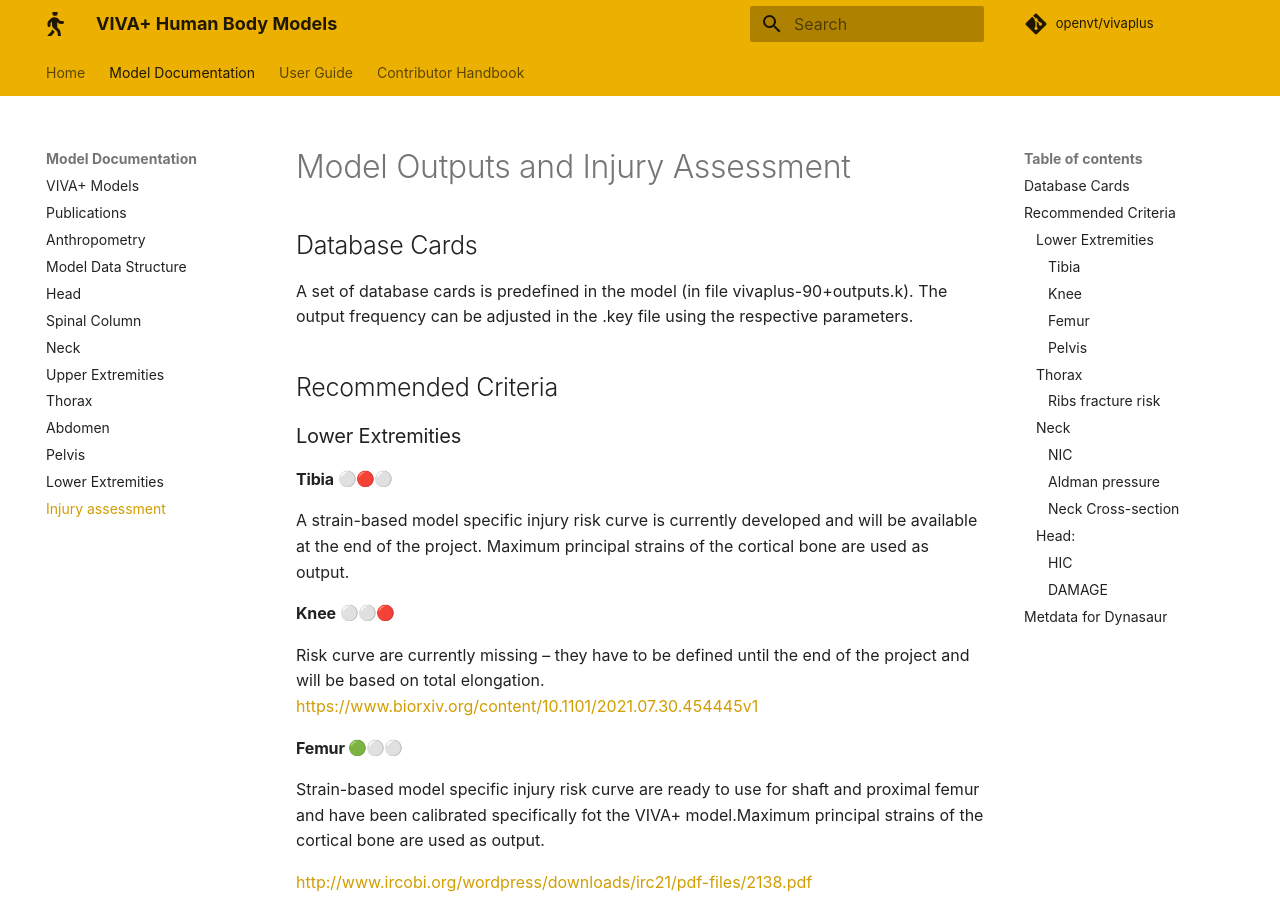
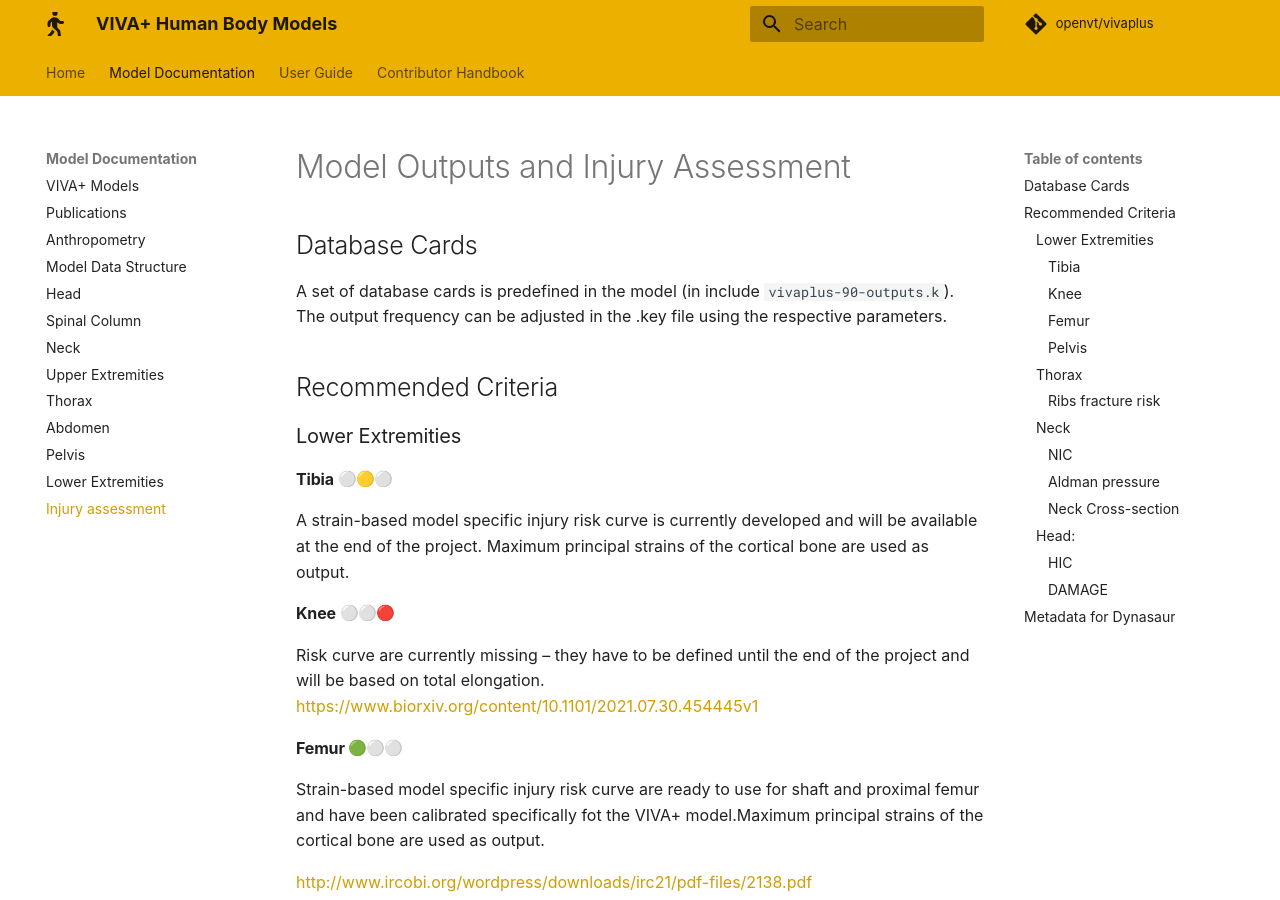
Before and after one commit to jobindjohn/vivaplus_v0.2, an MkDocs documentation site: the page built from docs/model-doc/80-injury-assessment.md, in a window 1280 px wide and 900 px high. Built offline with MkDocs 1.6.1 and Material for MkDocs 9.7.7, drawn with Linux system fonts in a browser that asks for light colours; emoji names are drawn with the system emoji font; some web fonts are replaced; some of the changed text lies outside the part shown.

Commit message:
Fixed typos

```diff
--- a/docs/model-doc/80-injury-assessment.md
+++ b/docs/model-doc/80-injury-assessment.md
@@ -2,14 +2,14 @@
 
 ## Database Cards
 
-A set of database cards is predefined in the model (in file vivaplus-90+outputs.k). The output frequency can be adjusted in the .key file using the respective parameters.
+A set of database cards is predefined in the model (in include `vivaplus-90-outputs.k`). The output frequency can be adjusted in the .key file using the respective parameters.
 
 
 ## Recommended Criteria
 
 ### Lower Extremities
 
-#### Tibia :white_circle::red_circle::white_circle:
+#### Tibia :white_circle::yellow_circle::white_circle:
 
 A strain-based model specific injury risk curve is currently developed and will be available at the end of the project. Maximum principal strains of the cortical bone are used as output.
 
@@ -60,6 +60,6 @@
 Head rotations will be validated for pedestrian loadcase.Outputs from the seatbelt accelerometer, positioned at the head CoG should be used.
 
 
-## Metdata for Dynasaur
+## Metadata for Dynasaur
 
-The .def files including the object IDs and calculation procedures is available in the viva+ model repo: \model\postprocess\Dynasaur.
+The .def files including the object IDs and calculation procedures is available in the viva+ model repo: `/model/postprocess/Dynasaur`.
```
